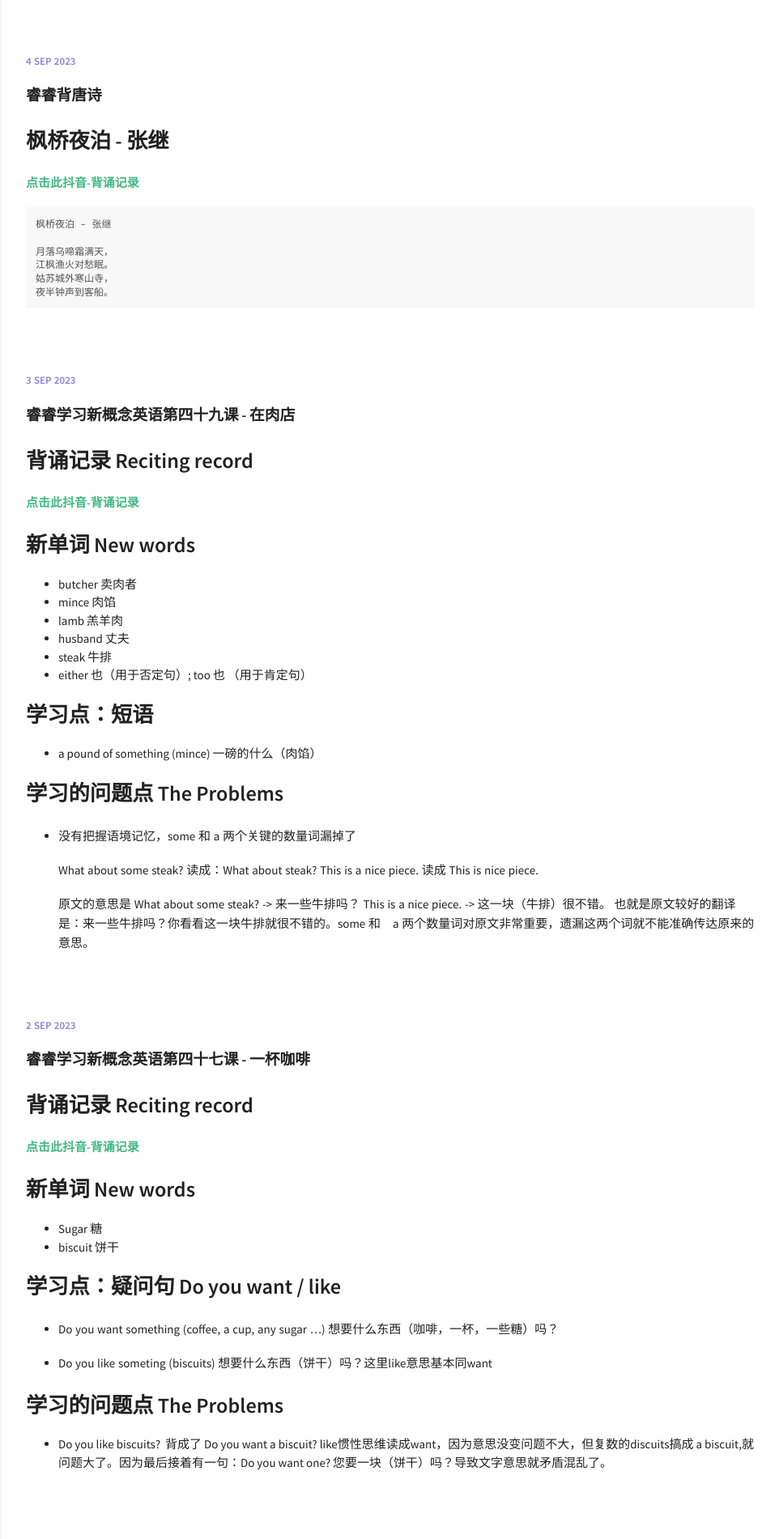
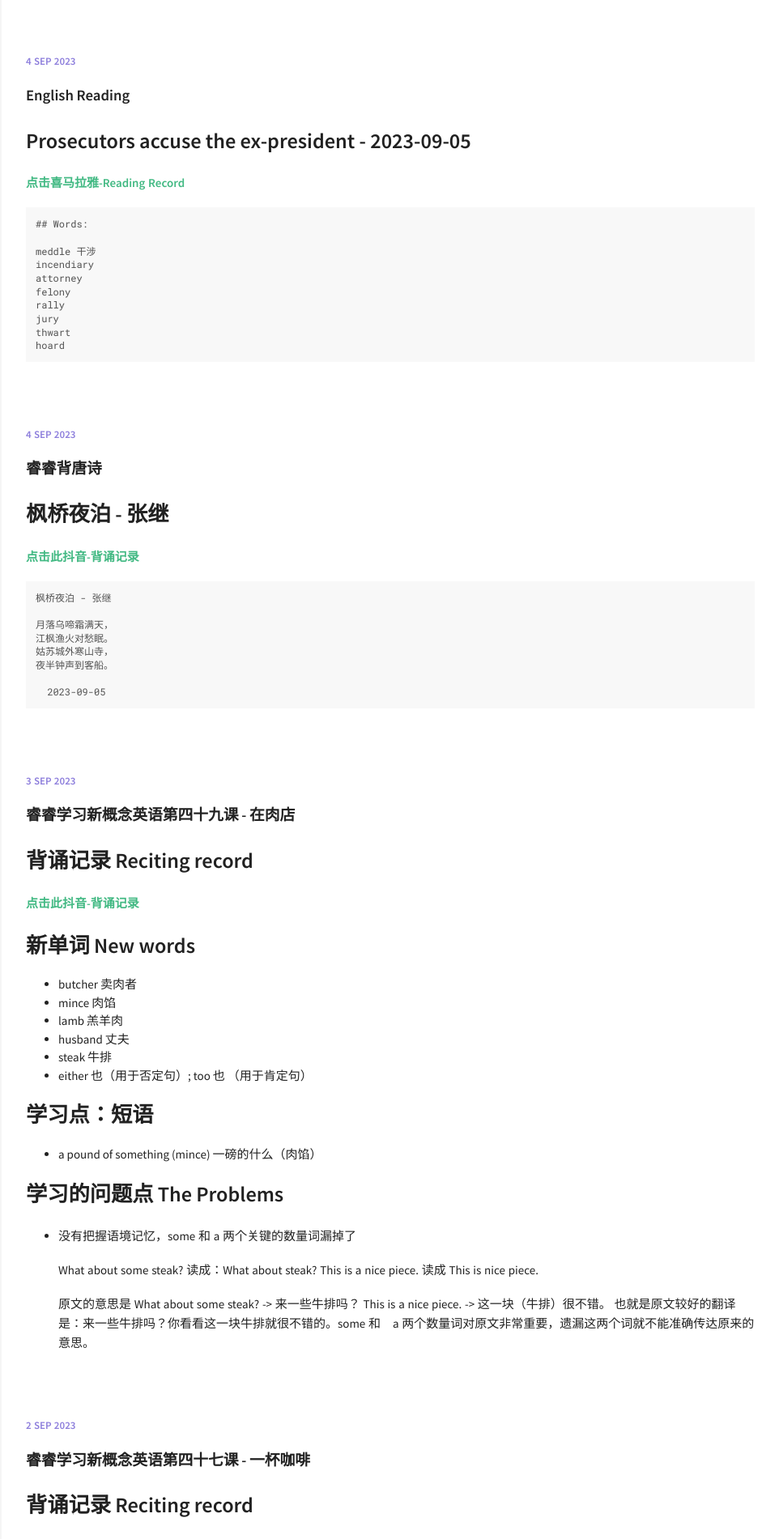
Before and after one commit to zhangjiacheng/zhangjiacheng.github.io, a Jekyll site: the page built from index.html, in a window 1280 px wide. Shown: the top 1901 px of the page at 81% size, without its empty margins (318-1280 px from the left). Built offline with Jekyll 4.4.1, drawn with Linux system fonts in a browser that asks for light colours; some of the changed text lies outside the part shown.

Commit message:
english readingby zjc

```diff
--- a/_posts/2023-09-04-TangPoemRuirui001.md
+++ b/_posts/2023-09-04-TangPoemRuirui001.md
@@ -16,3 +16,5 @@ tag: 唐诗
     江枫渔火对愁眠。
     姑苏城外寒山寺，
     夜半钟声到客船。
+
+      2023-09-05
--- /dev/null
+++ b/_posts/2023-09-05-EnglishReadingJC001.md
@@ -0,0 +1,22 @@
+---
+layout: post
+title: "English Reading"
+date: 2023-09-04
+description: "Practice English Reading"
+tag: English Reading
+---
+
+## Prosecutors accuse the ex-president - 2023-09-05
+
+<a href="https://xima.tv/1_sFDH17q?_sonic=0"><b>点击喜马拉雅-Reading Record</b></a>
+
+    ## Words:
+
+    meddle 干涉
+    incendiary
+    attorney
+    felony
+    rally
+    jury
+    thwart
+    hoard
```
